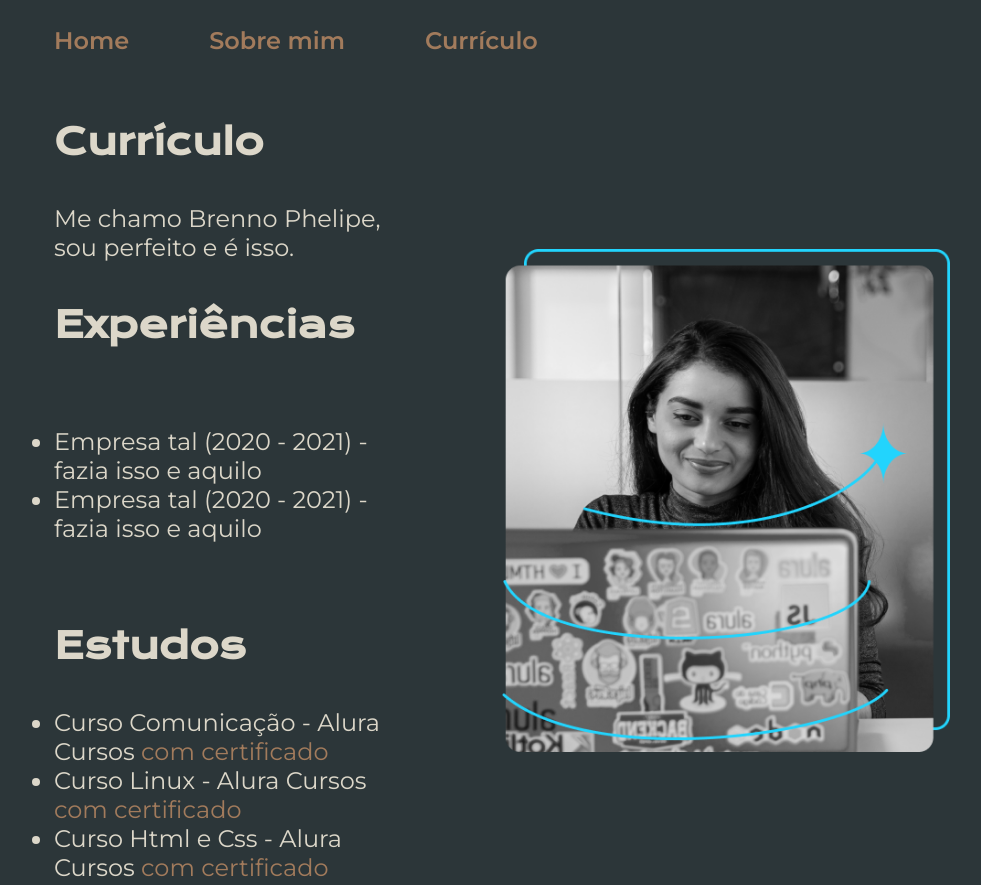
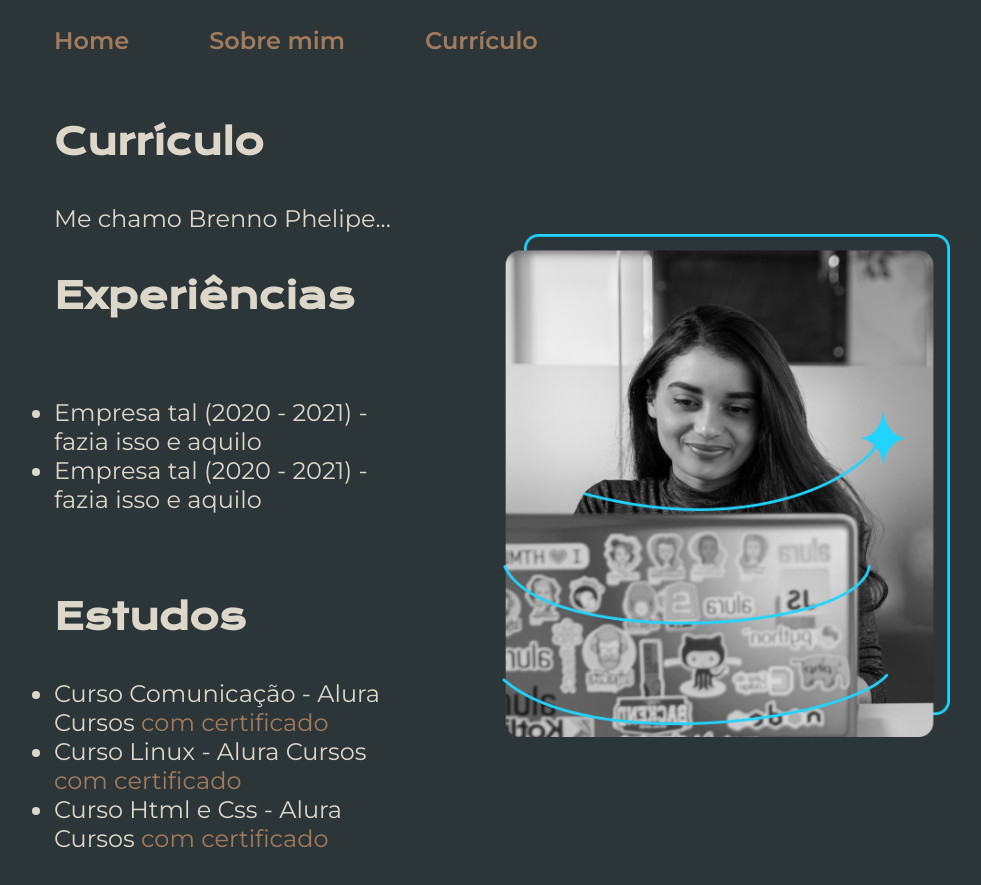
Before and after one commit to LypheS2/portifolio, a plain HTML site: page curriculo.html in a window 1280 px wide. Shown: the top 885 px of the page, without its empty margins (138-1119 px from the left). Drawn offline with nearby package versions, Linux system fonts and the light colour scheme.

Commit message:
Atualizando curriculo.html

```diff
--- a/curriculo.html
+++ b/curriculo.html
@@ -21,7 +21,7 @@
         <section class="apresentacao__conteudo">
             <h1 class="apresentacao__conteudo__titulo">Currículo</h1>
             <p class="apresentacao__conteudo__texto">
-                Me chamo Brenno Phelipe, sou perfeito e é isso.
+                Me chamo Brenno Phelipe...
             </p>
             <h2 class="apresentacao__conteudo__titulo">Experiências</h2>
             <p class="apresentacao__conteudo__texto">
```
